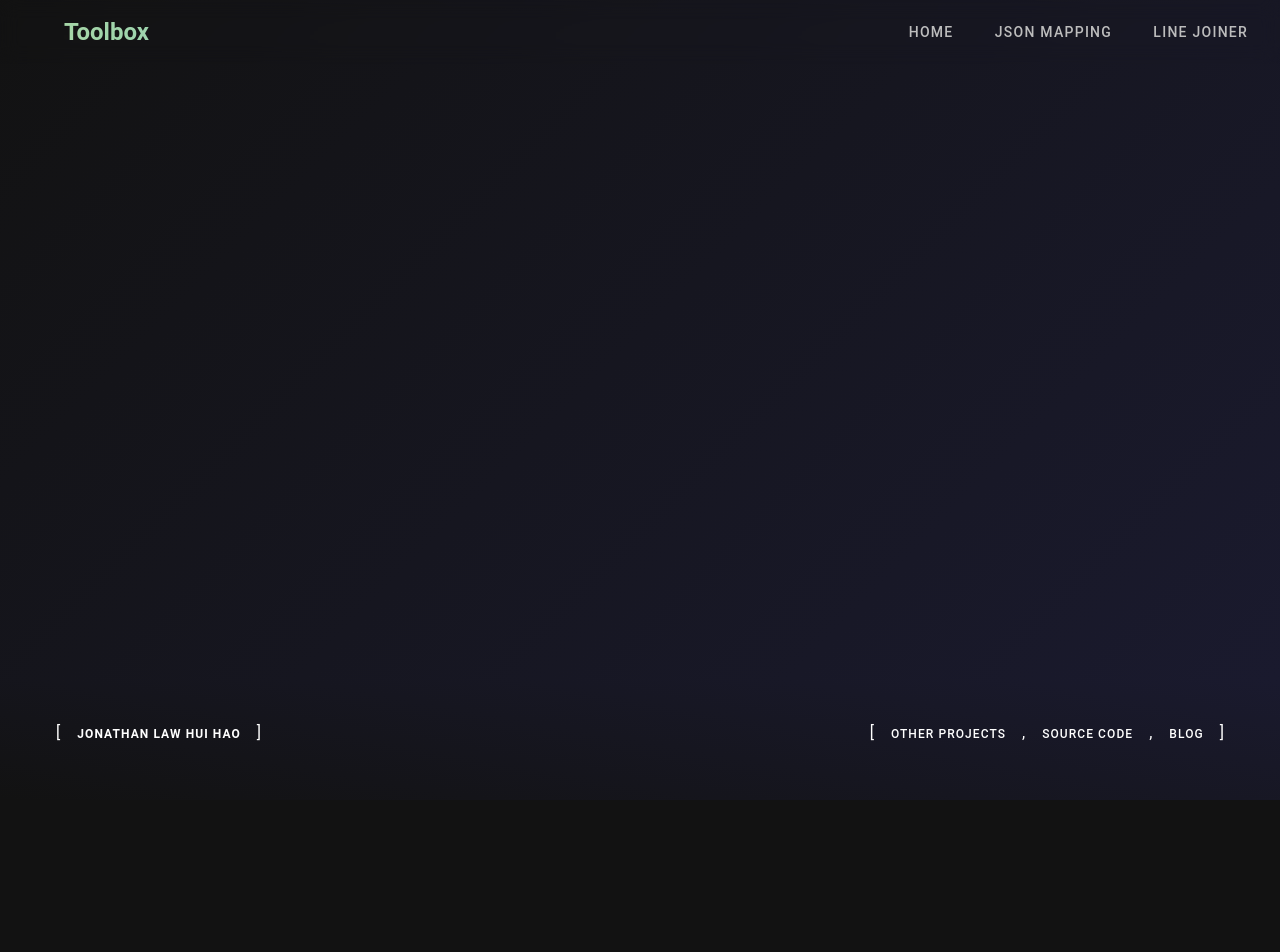
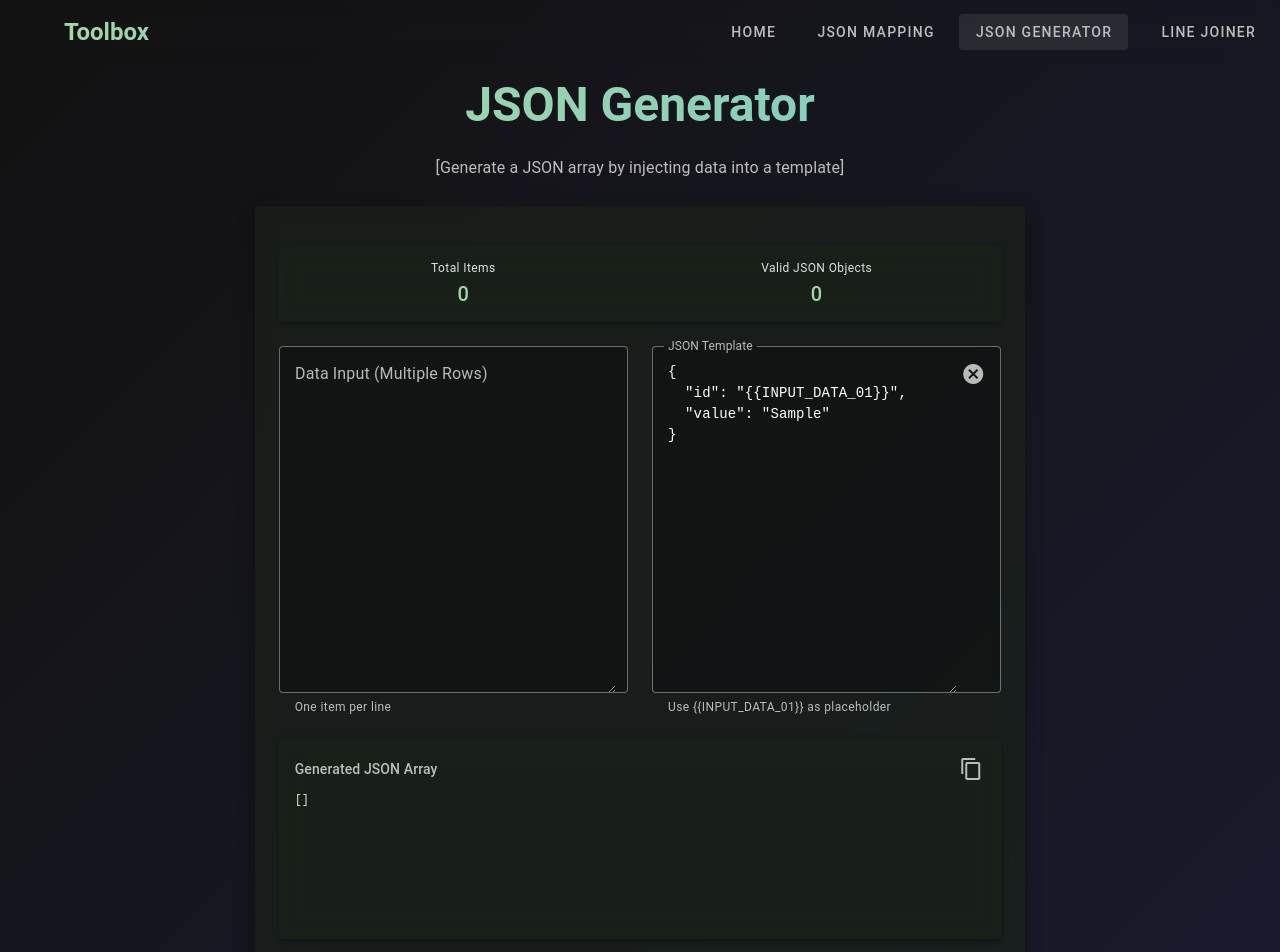
Before and after one commit to jonathanlawhh/toolbox, a Nuxt app: page /json-generator in a window 1280 px wide. Shown: the top 952 px of the page. Before the commit the page ends 800 px from the top, so only its background shows below. Built offline with nearby package versions, Linux system fonts and the light colour scheme.

Commit message:
Add json generator function

```diff
--- a/app.vue
+++ b/app.vue
@@ -13,7 +13,10 @@
       <v-btn to="/jsonmap" variant="text" class="text-grey-lighten-1 mr-2">
         JSON Mapping
       </v-btn>
-      <v-btn to="/linejoiner" variant="text" class="text-grey-lighten-1 mr-4">
+      <v-btn to="/json-generator" variant="text" class="text-grey-lighten-1 mr-4">
+        JSON Generator
+      </v-btn>
+      <v-btn to="/linejoiner" variant="text" class="text-grey-lighten-1 mr-2">
         Line Joiner
       </v-btn>
     </v-app-bar>
--- /dev/null
+++ b/pages/json-generator.vue
@@ -0,0 +1,169 @@
+<template>
+    <v-container class="fill-height">
+        <v-row justify="center" align="center">
+            <v-col cols="12" md="10" lg="8">
+                <h1 class="text-h3 font-weight-bold mb-6 text-center text-gradient">
+                    JSON Generator
+                </h1>
+                <p class="text-subtitle-1 text-center mb-6 text-grey-lighten-1">
+                    [Generate a JSON array by injecting data into a template]
+                </p>
+
+                <v-card class="glass-card pa-6" elevation="10">
+                    <v-row>
+                        <v-col cols="12">
+                            <!-- Statistics Card -->
+                            <v-card class="glass-card mt-4 pa-3 text-center" elevation="2">
+                                <v-row dense>
+                                    <v-col cols="6">
+                                        <div class="text-caption text-grey-lighten-2">Total Items</div>
+                                        <div class="text-h6 text-primary">{{ stats.totalItems }}</div>
+                                    </v-col>
+                                    <v-col cols="6">
+                                        <div class="text-caption text-grey-lighten-2">Valid JSON Objects</div>
+                                        <div class="text-h6 text-success">{{ stats.validItems }}</div>
+                                    </v-col>
+                                </v-row>
+                            </v-card>
+                        </v-col>
+
+                        <v-col cols="12" md="6">
+                            <v-textarea v-model="dataInput" label="Data Input (Multiple Rows)" variant="outlined"
+                                rows="15" class="code-font" color="primary" bg-color="rgba(0,0,0,0.3)"
+                                hint="One item per line" persistent-hint clearable
+                                @blur="copyResultOnBlur"></v-textarea>
+                        </v-col>
+
+                        <v-col cols="12" md="6">
+                            <v-textarea v-model="jsonTemplate" label="JSON Template" variant="outlined" rows="15"
+                                class="code-font" color="secondary" bg-color="rgba(0,0,0,0.3)"
+                                hint="Use {{INPUT_DATA_01}} as placeholder" persistent-hint clearable
+                                @blur="copyResultOnBlur"></v-textarea>
+                        </v-col>
+
+                        <v-col cols="12">
+                            <OutputCard title="Generated JSON Array" :content="generatedJson" />
+                        </v-col>
+                    </v-row>
+                </v-card>
+
+                <!-- Usage Tip -->
+                <v-alert icon="mdi-information" class="mt-4 glass-card" border="start" border-color="primary">
+                    <div class="text-subtitle-2">How to use</div>
+                    <div class="text-caption">
+                        1. Enter your data in the left box, one item per line.<br>
+                        2. Enter a JSON object template in the right box, using <code v-pre>{{ INPUT_DATA_01 }}</code>
+                        where
+                        you
+                        want the
+                        data to appear.<br>
+                        3. The tool will generate a JSON array containing one object for each line of data.
+                    </div>
+                </v-alert>
+
+            </v-col>
+        </v-row>
+        <v-snackbar v-model="snackbar" timeout="2000" color="success">
+            Copied to clipboard!
+        </v-snackbar>
+    </v-container>
+</template>
+
+<script setup lang="ts">
+import { ref, computed } from 'vue'
+import { useHead } from '#app'
+
+useHead({
+    title: 'JSON Generator',
+    meta: [
+        { name: 'description', content: 'Generate JSON arrays by templating data into a JSON structure.' }
+    ]
+})
+
+const dataInput = ref('')
+const jsonTemplate = ref('{\n  "id": "{{INPUT_DATA_01}}",\n  "value": "Sample"\n}')
+const snackbar = ref(false)
+
+const stats = computed(() => {
+    const lines = dataInput.value ? dataInput.value.split(/\r?\n/).filter(l => l.trim() !== '') : []
+    // We calculate valid items based on whether the substitution result is valid JSON
+    let valid = 0
+    lines.forEach(line => {
+        const tailored = jsonTemplate.value.replace(/{{INPUT_DATA_01}}/g, line.trim())
+        try {
+            JSON.parse(tailored)
+            valid++
+        } catch (e) {
+            // invalid
+        }
+    })
+
+    return {
+        totalItems: lines.length,
+        validItems: valid
+    }
+})
+
+const generatedJson = computed(() => {
+    if (!dataInput.value || !jsonTemplate.value) return '[]'
+
+    const lines = dataInput.value.split(/\r?\n/).filter(line => line.trim() !== '')
+    const objects: any[] = []
+
+    lines.forEach(line => {
+        const trimmedLine = line.trim() // Trim the input data usually
+        // Simple string replacement
+        const tailored = jsonTemplate.value.replace(/{{INPUT_DATA_01}}/g, trimmedLine)
+
+        try {
+            // Try to parse as JSON to ensure we output a valid JSON array of objects
+            const parsed = JSON.parse(tailored)
+            objects.push(parsed)
+        } catch (e) {
+            // If it fails to parse (e.g. user made strings without quotes), we can't easily include it in a purely valid JSON array
+            // without it being a string or fixing it.
+            // For now, let's include it if it's a "string" but since we want an array of objects/mixed,
+            // maybe we just push a placeholder or the raw string if the user intends that?
+            // But typically "JSON Generator" implies structural validity.
+            // Let's create a fallback object including error or just skip?
+            // User request: "replace... combine... output".
+            // If the template is just a string `{{INPUT_DATA_01}}` (no quotes), result might be `value`.
+            // If that's not valid JSON (like a string without quotes), JSON.parse fails.
+
+            // Let's be lenient: If parse fails, treat the whole tailored string as a string value?
+            // No, that might confuse structure.
+            // Let's just try to fix common issues or just ignore?
+            // Better strategy: If we can't parse it, we don't add it to the 'real' JSON array but maybe we should show an error?
+            // Given the tool nature, let's just attempt to push a string representation if object parse fails,
+            // or simplisticly: just push the raw string if it looks like a primitive, otherwise skip.
+            // Actually, safest is to just output what we can.
+            // Let's push an error object? { "error": "Invalid JSON", "raw": ... }?
+            // Or just skip.
+            // Let's just ignore invalid ones to keep the array valid, but the stats show mismatch.
+        }
+    })
+
+    return JSON.stringify(objects, null, 2)
+})
+
+const copyResultOnBlur = async () => {
+    if (generatedJson.value && generatedJson.value !== '[]') {
+        try {
+            await navigator.clipboard.writeText(generatedJson.value)
+            snackbar.value = true
+        } catch (err) {
+            console.error('Failed to auto-copy: ', err)
+        }
+    }
+}
+
+// Note: OutputCard handles the copy, but we can also auto-copy like linejoiner if desired.
+// The user asked "provide a function to copy", OutputCard has that.
+// "As usual, ensure it will be copied to clipboard" might mean auto-copy or just the button.
+// Linejoiner has auto-copy on boolean. I'll add the button (in OutputCard) effectively covers "function to copy".
+// I'll skip auto-copy-on-blur for now unless requested, as generating JSON might take a few edits to get right.
+</script>
+
+<style scoped>
+/* Scoped styles if needed, mostly using utility classes */
+</style>
```
